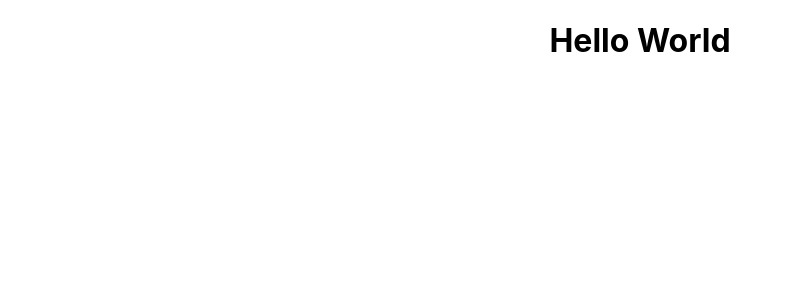
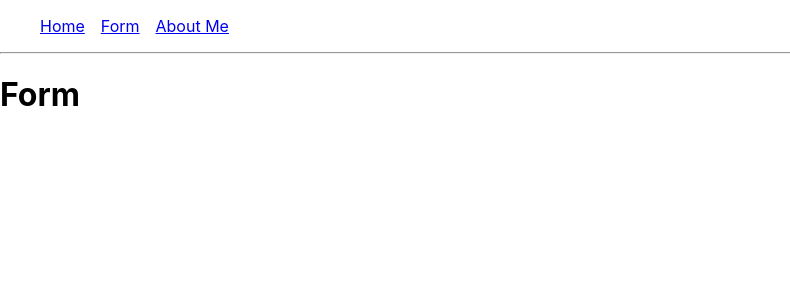
Before and after one commit to kaanyrd/FormForDevelopers, a React (Create React App) app in the folder my-form/: page /form in a window 1280 px wide. Shown: the top 300 px of the page, without its empty margins (0-790 px from the left). Built offline with nearby package versions, Linux system fonts and the light colour scheme.

Commit message:
Links are created !

```diff
--- a/my-form/package.json
+++ b/my-form/package.json
@@ -8,6 +8,7 @@
     "@testing-library/user-event": "^13.5.0",
     "react": "^18.2.0",
     "react-dom": "^18.2.0",
+    "react-router-dom": "^6.4.5",
     "react-scripts": "5.0.1",
     "web-vitals": "^2.1.4"
   },
--- a/my-form/src/App.css
+++ b/my-form/src/App.css
@@ -1,3 +1,3 @@
 .App {
-  text-align: center;
+  /* text-align: center; */
 }
--- a/my-form/src/App.jsx
+++ b/my-form/src/App.jsx
@@ -1,9 +1,27 @@
 import './App.css';
+import {BrowserRouter, Routes, Route} from "react-router-dom"
+import Home from './components/Home';
+import Form from './components/Form';
+import AboutMe from './components/AboutMe';
+import Error from "./components/Error"
+import Menu from './Menu/Menu';
 
 function App() {
   return (
     <div className="App">
-      <h1>Hello World</h1>
+
+      <BrowserRouter>
+      <Menu />
+      <hr />
+        <Routes>
+          <Route index element={<Home />}/>
+          <Route path='/form' element={<Form />}/>
+          <Route path='aboutme' element={<AboutMe/>}/>
+          <Route path='*' element={<Error/>}/>
+        </Routes>
+      </BrowserRouter>
+
+
     </div>
   );
 }
--- /dev/null
+++ b/my-form/src/Menu/Menu.css
@@ -0,0 +1,10 @@
+/* TOP NAVLINKS CSS STYLE STARTING */
+.navLinks{
+    display: flex;
+    list-style-type: none;
+}
+.navLinks,li{
+    /* margin-right: 1rem; */
+    column-gap: 1rem;
+}
+/* TOP NAVLINKS CSS STYLE ENDING */
--- /dev/null
+++ b/my-form/src/Menu/Menu.jsx
@@ -0,0 +1,31 @@
+import React from 'react'
+import { Link } from 'react-router-dom'
+import "./Menu.css"
+
+function Menu() {
+    return (
+        <div>
+            <nav>
+                <ul className='navLinks'>
+                    <div>
+                        <li>
+                            <Link to="/">Home</Link>
+                        </li>
+                    </div>
+                    <div>
+                        <li>
+                            <Link to="/form">Form</Link>
+                        </li>
+                    </div>
+                    <div>
+                        <li>
+                            <Link to="/aboutme">About Me</Link>
+                        </li>
+                    </div>
+                </ul>
+            </nav>
+        </div>
+    )
+}
+
+export default Menu
--- /dev/null
+++ b/my-form/src/components/AboutMe.jsx
@@ -0,0 +1,11 @@
+import React from 'react'
+
+function AboutMe() {
+  return (
+    <div>
+        <h1>About Me</h1>
+    </div>
+  )
+}
+
+export default AboutMe
--- /dev/null
+++ b/my-form/src/components/Error.jsx
@@ -0,0 +1,11 @@
+import React from 'react'
+
+function Error() {
+  return (
+    <div>
+      <h1>Error!!! 404 Not Found</h1>
+    </div>
+  )
+}
+
+export default Error
--- /dev/null
+++ b/my-form/src/components/Form.jsx
@@ -0,0 +1,11 @@
+import React from 'react'
+
+function Form() {
+  return (
+    <div>
+        <h1>Form</h1>
+    </div>
+  )
+}
+
+export default Form
--- /dev/null
+++ b/my-form/src/components/Home.jsx
@@ -0,0 +1,11 @@
+import React from 'react'
+
+function Home() {
+  return (
+    <div>
+        <h1>Home</h1>
+    </div>
+  )
+}
+
+export default Home
```
Also changed, not shown: 1 other file (tests, documents, lock files or other folders).
